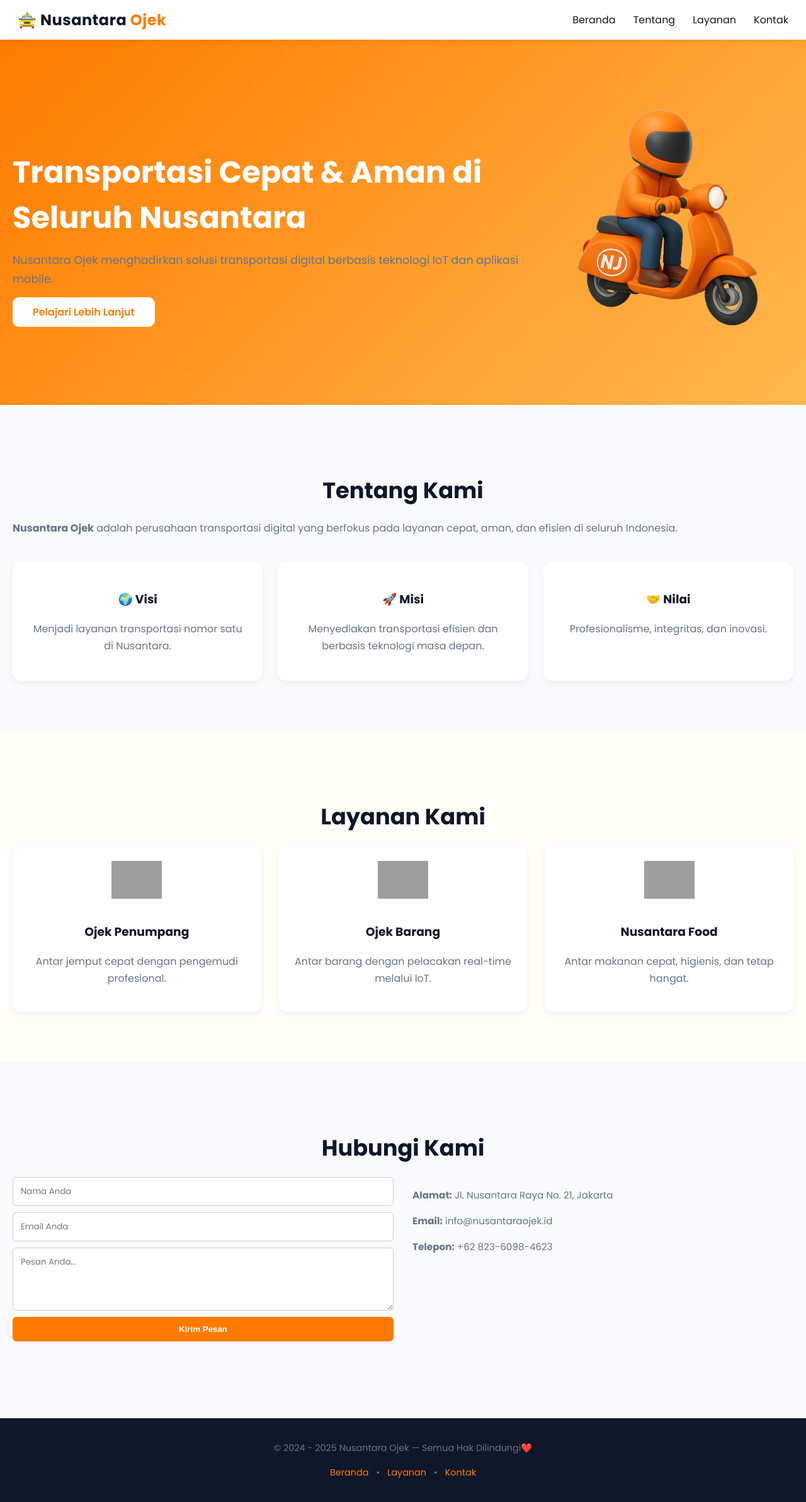
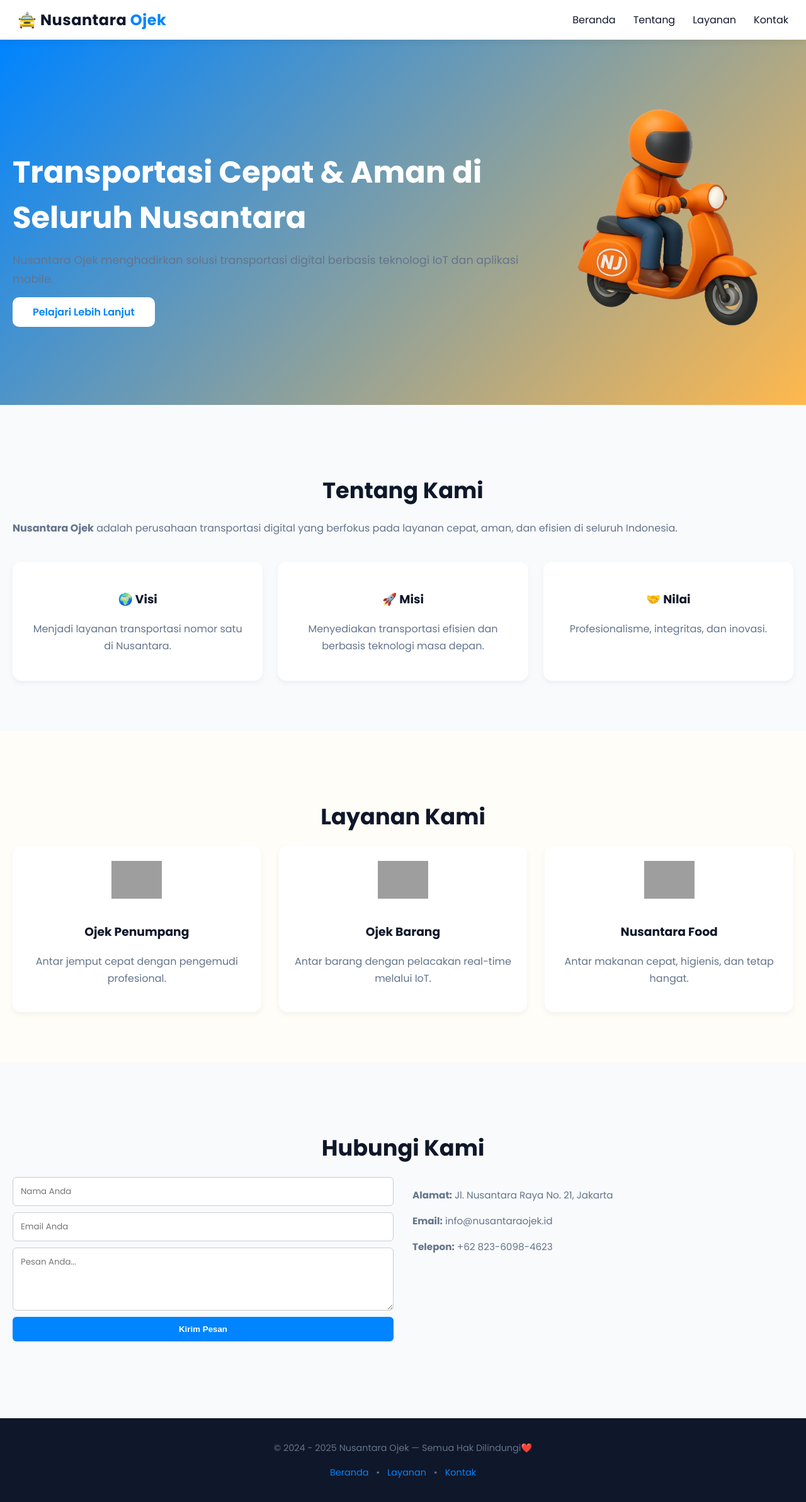
Before and after one commit to jesayaambarita/nusantara-ojek, a plain HTML site: page index.html in a window 1280 px wide. Shown: the whole page at 63% size. Drawn offline with Linux system fonts and the light colour scheme; grey boxes are pictures that could not be loaded.

Commit message:
Update index.html

```diff
--- a/index.html
+++ b/index.html
@@ -13,7 +13,7 @@
 <meta name="theme-color" content="#ff6600">
   <style>
 :root {
-  --orange: #ff7b00;
+  --SkyBlue: #0084FF;
   --dark: #0f172a;
   --gray: #64748b;
   --light: #f8fafc;
@@ -51,7 +51,7 @@ body {
 .logo {
   font-size: 1.5rem;
   font-weight: 700;
-  color: var(--orange);
+  color: var(--SkyBlue);
   letter-spacing: 0.5px;
 }
 .logo span { color: var(--dark); }
@@ -71,7 +71,7 @@ body {
   transition: color 0.3s;
 }
 .nav-links a:hover {
-  color: var(--orange);
+  color: var(--SkyBlue);
   text-shadow: 0 0 6px rgba(255,123,0,0.3);
 }
 
@@ -81,12 +81,12 @@ body {
   background: none;
   border: none;
   cursor: pointer;
-  color: var(--orange);
+  color: var(--SkyBlue);
 }
 
 /* Hero Section */
 .hero {
-  background: linear-gradient(135deg, var(--orange), #ffb84d);
+  background: linear-gradient(135deg, var(--SkyBlue), #ffb84d);
   color: white;
   padding: 100px 20px;
 }
@@ -113,7 +113,7 @@ body {
 }
 .hero .btn {
   background: white;
-  color: var(--orange);
+  color: var(--SkyBlue);
   padding: 12px 32px;
   border-radius: 10px;
   text-decoration: none;
@@ -217,7 +217,7 @@ p { color: var(--gray); line-height: 1.7; }
 }
 .contact textarea { resize: vertical; min-height: 100px; }
 .btn {
-  background: var(--orange);
+  background: var(--SkyBlue);
   color: white;
   border: none;
   padding: 12px 16px;
@@ -242,7 +242,7 @@ footer {
   font-size: 0.9rem;
 }
 footer a {
-  color: var(--orange);
+  color: var(--SkyBlue);
   text-decoration: none;
   margin: 0 8px;
 }
```
